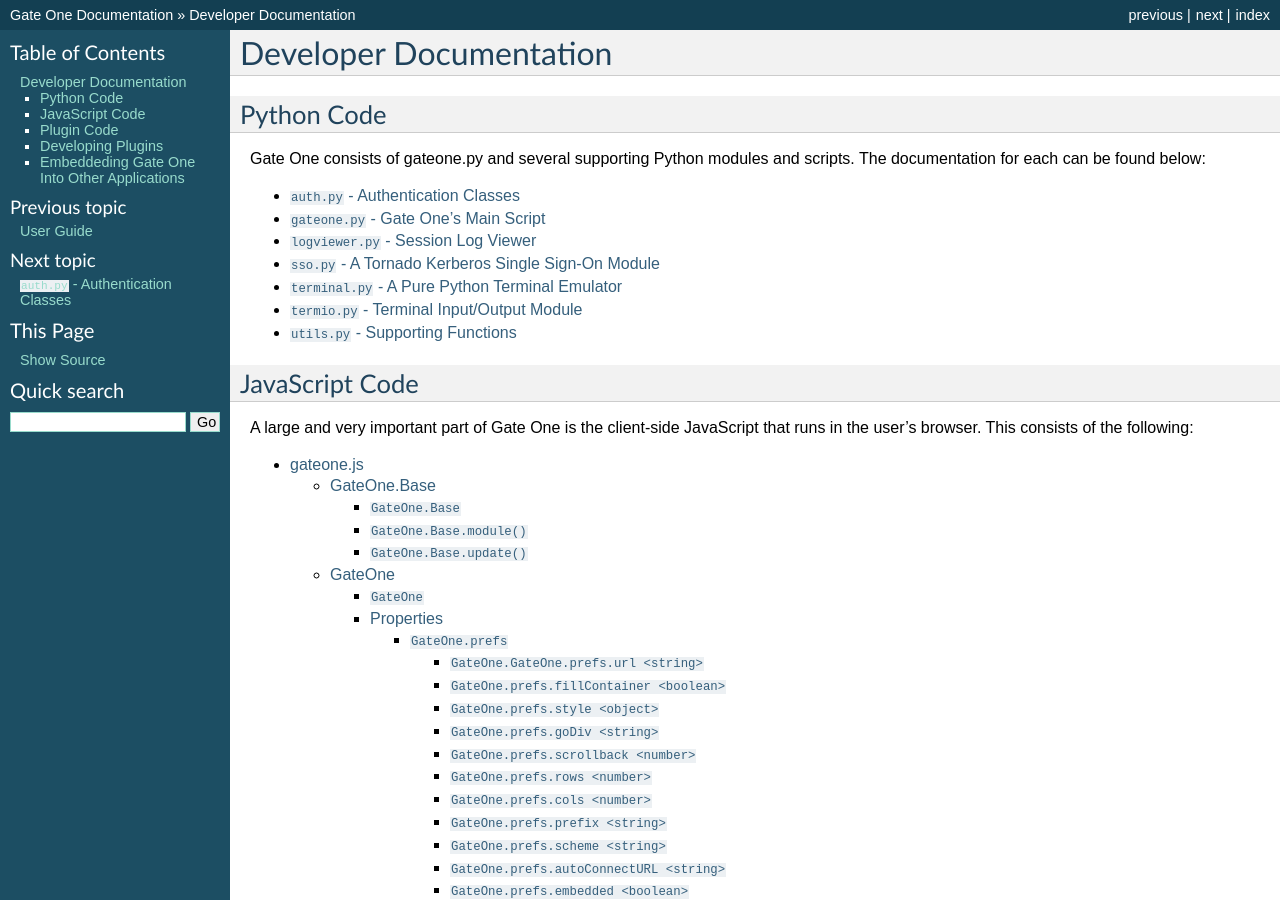
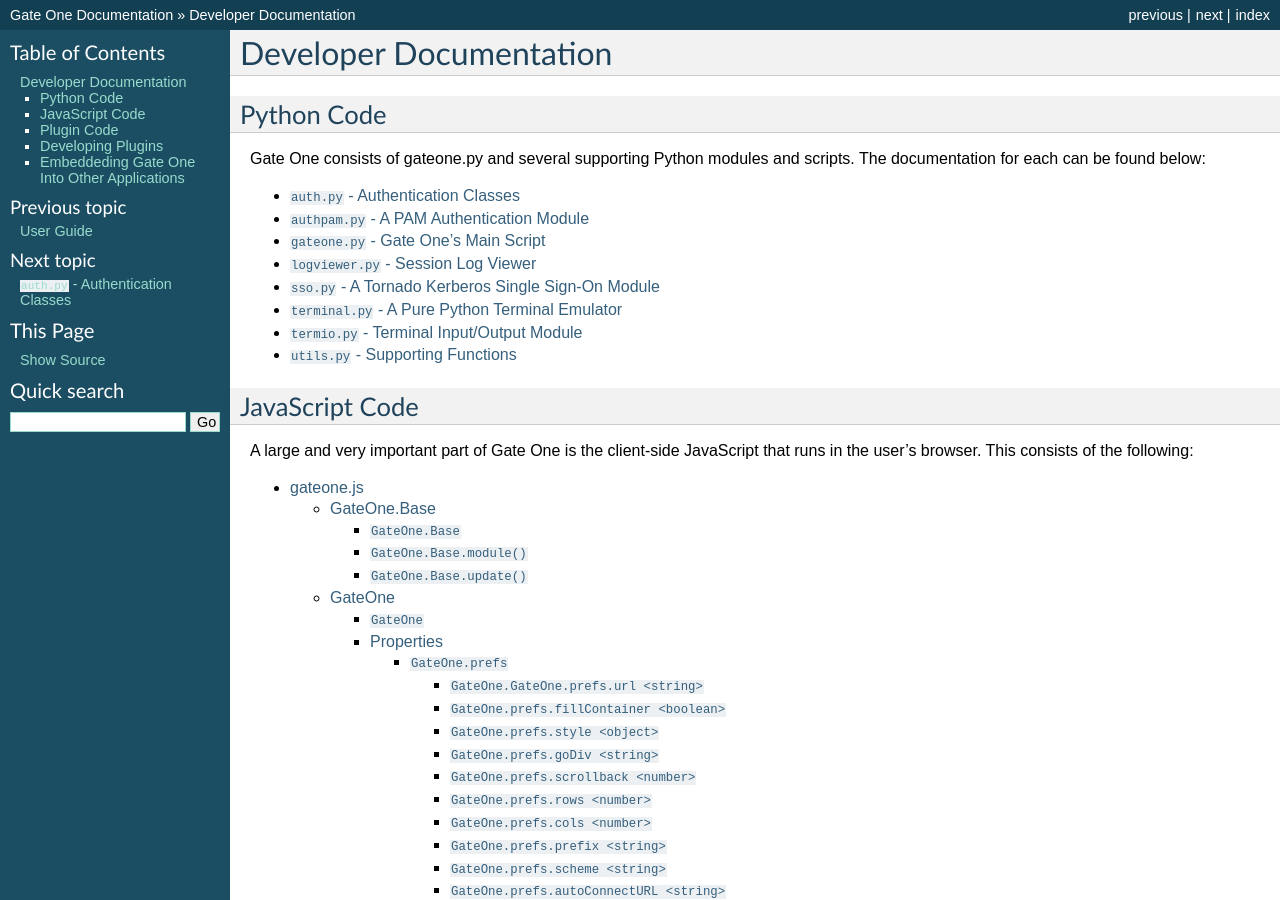
Before and after one commit to liftoff/GateOne, a Sphinx documentation site: the page built from gateone/docs/source/Developer/index.rst, in a window 1280 px wide and 900 px high. Built offline with Sphinx 7.4.7, drawn with Linux system fonts in a browser that asks for light colours; the version number is read from the project's files by our own code.

Commit message:
Added authpam.py to the docs and regenerated them.

```diff
--- /dev/null
+++ b/gateone/docs/source/Developer/authpam.rst
@@ -0,0 +1,7 @@
+:mod:`authpam.py` - A PAM Authentication Module
+===============================================
+
+.. moduleauthor:: Alan Schmitz (Thanks!)
+
+.. automodule:: authpam
+    :members:
--- a/gateone/docs/source/Developer/index.rst
+++ b/gateone/docs/source/Developer/index.rst
@@ -8,6 +8,7 @@
 .. toctree::
 
     auth.rst
+    authpam.rst
     gateone.rst
     logviewer.rst
     sso.rst
```
Also changed, not shown: 11 other files.
